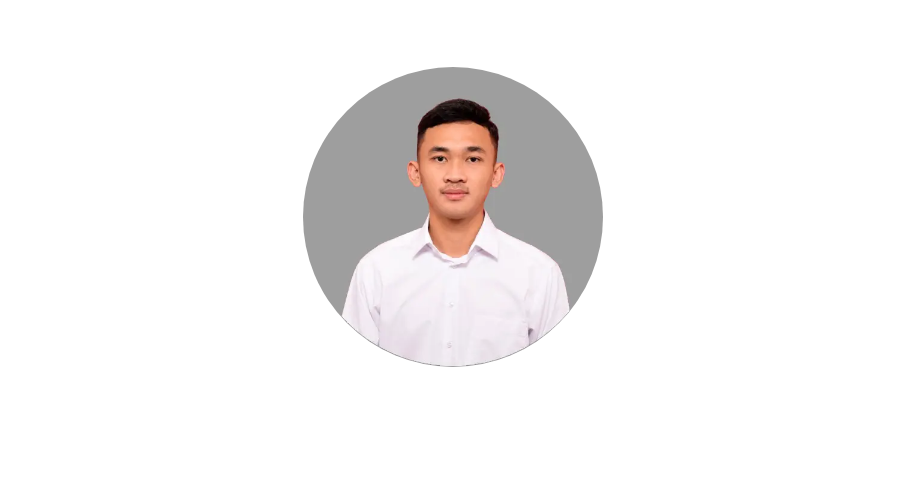
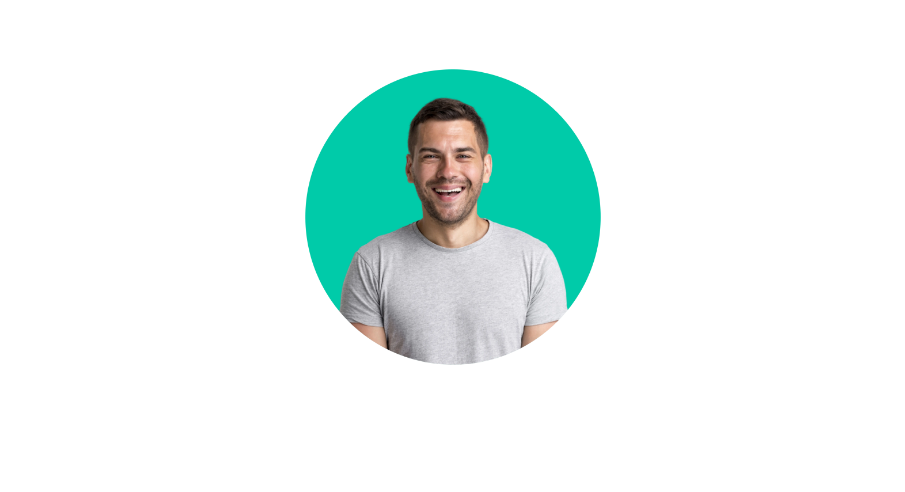
Before and after one commit to Darmaaa101/portfolio-hcj, a plain HTML site: page index.html in a window 1280 px wide. Shown: the part 262-754 px from the top of the page, without its empty margins (187-1092 px from the left). Drawn offline with nearby package versions, Linux system fonts and the light colour scheme.

Commit message:
Replace profile image with hero image in index.html

```diff
--- a/index.html
+++ b/index.html
@@ -57,7 +57,7 @@
                 Web Developer & Data Base Administrator
             </h1>
 
-            <img src="./assets/images/foto-profil.webp" alt="foto image"/>
+            <img src="./assets/images/hero.webp" alt="Hero image"/>
 
         </div>
     </div>
```
